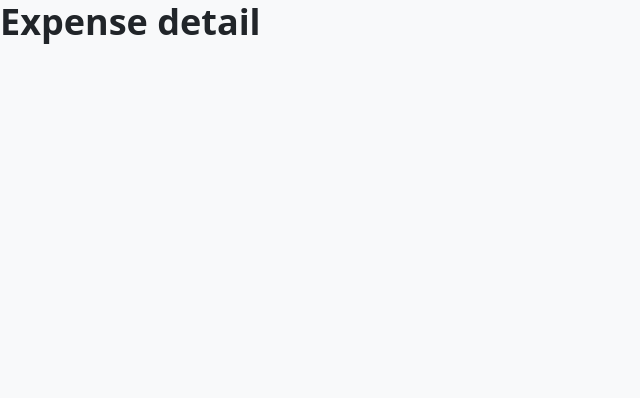
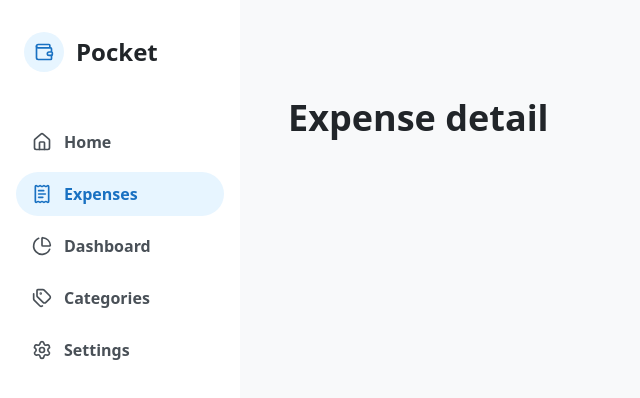
Before and after one commit to sothboomboom/pocket-finance-tracker, a React (Vite) app: page /expenses/1 in a window 1280 px wide. Shown: the top 398 px of the page, without its empty margins (0-640 px from the left). Built offline with nearby package versions, Linux system fonts and the light colour scheme.

Commit message:
add navigation, desktop sidebar, and bottom bar for mobile, and update App with nested routes

```diff
--- a/src/App.jsx
+++ b/src/App.jsx
@@ -1,4 +1,5 @@
 import { Routes, Route } from "react-router-dom";
+import AppLayout from "./components/AppLayout.jsx";
 import HomePage from "./pages/HomePage.jsx";
 import ExpensesPage from "./pages/ExpensesPage.jsx";
 import ExpenseDetailPage from "./pages/ExpenseDetailPage.jsx";
@@ -9,13 +10,15 @@ import SettingsPage from "./pages/SettingsPage.jsx";
 export default function App() {
 	return (
 		<Routes>
-			<Route path="/" element={<HomePage />} />
-			<Route path="/expenses" element={<ExpensesPage />} />
-			{/* /expenses/12 → useParams() gives { id: '12' } */}
-			<Route path="/expenses/:id" element={<ExpenseDetailPage />} />
-			<Route path="/dashboard" element={<DashboardPage />} />
-			<Route path="/categories" element={<CategoriesPage />} />
-			<Route path="/settings" element={<SettingsPage />} />
+			<Route element={<AppLayout />}>
+				<Route index element={<HomePage />} />
+				<Route path="/expenses" element={<ExpensesPage />} />
+				{/* /expenses/12 → useParams() gives { id: '12' } */}
+				<Route path="expenses/:id" element={<ExpenseDetailPage />} />
+				<Route path="dashboard" element={<DashboardPage />} />
+				<Route path="categories" element={<CategoriesPage />} />
+				<Route path="settings" element={<SettingsPage />} />
+			</Route>
 		</Routes>
 	);
 }
--- /dev/null
+++ b/src/components/AppLayout.jsx
@@ -0,0 +1,18 @@
+import { Outlet } from "react-router-dom";
+import Sidebar from "./Sidebar.jsx";
+import BottomTabBar from "./BottomTabBar.jsx";
+import styles from "./AppLayout.module.css";
+
+export default function AppLayout() {
+	return (
+		<div className={styles.shell}>
+			<Sidebar />
+			<main className={styles.main}>
+				<div className={styles.content}>
+					<Outlet />
+				</div>
+			</main>
+			<BottomTabBar />
+		</div>
+	);
+}
--- /dev/null
+++ b/src/components/AppLayout.module.css
@@ -0,0 +1,26 @@
+.shell {
+	min-height: 100vh;
+}
+
+.main {
+	padding: var(--space-section) var(--space-page-x);
+	padding-bottom: calc(
+		var(--tabbar-height) + var(--tabbar-offset) * 2 + var(--sp-24)
+	);
+}
+
+.content {
+	max-width: var(--content-max);
+	margin-inline: auto;
+}
+
+@media (min-width: 1025px) {
+	.shell {
+		display: grid;
+		grid-template-columns: var(--sidebar-width) 1fr;
+	}
+
+	.main {
+		padding-bottom: var(--space-section);
+	}
+}
--- /dev/null
+++ b/src/components/BottomTabBar.jsx
@@ -0,0 +1,27 @@
+import { NavLink } from "react-router-dom";
+import { NAV_ITEMS } from "./navItems.js";
+import styles from "./BottomTabBar.module.css";
+
+// mobile and tablet navigation
+export default function BottomTabBar() {
+	return (
+		<nav className={styles.bar} aria-label="Main">
+			<ul className={styles.list}>
+				{NAV_ITEMS.map(({ to, label, icon: Icon, end }) => (
+					<li key={to} className={styles.item}>
+						<NavLink
+							to={to}
+							end={end}
+							className={({ isActive }) =>
+								`${styles.link} ${isActive ? styles.active : ""}`
+							}
+						>
+							<Icon strokeWidth={2} aria-hidden="true" />
+							<span className={styles.label}>{label}</span>
+						</NavLink>
+					</li>
+				))}
+			</ul>
+		</nav>
+	);
+}
--- /dev/null
+++ b/src/components/BottomTabBar.module.css
@@ -0,0 +1,76 @@
+.bar {
+	position: fixed;
+	left: var(--tabbar-offset);
+	right: var(--tabbar-offset);
+	bottom: calc(var(--tabbar-offset) + env(safe-area-inset-bottom));
+	max-width: var(--content-narrow);
+	margin-inline: auto;
+	background-color: var(--color-surface);
+	border-radius: var(--radius-pill);
+	box-shadow: var(--shadow-md);
+	padding: var(--sp-4);
+}
+
+.list {
+	display: grid;
+	grid-template-columns: repeat(5, 1fr);
+	gap: var(--sp-4);
+	list-style: none;
+}
+
+.link {
+	display: flex;
+	flex-direction: column;
+	align-items: center;
+	justify-content: center;
+	gap: var(--sp-4);
+	min-height: calc(var(--tabbar-height) - var(--sp-8));
+	min-width: var(--touch-target);
+	border-radius: var(--radius-pill);
+	color: var(--color-text-secondary);
+	text-decoration: none;
+	font-size: var(--text-nav-label);
+	font-weight: var(--fw-bold);
+	line-height: var(--lh-heading);
+	transition:
+		background-color var(--dur-fast) var(--ease-standard),
+		color var(--dur-fast) var(--ease-standard),
+		transform var(--dur-fast) var(--ease-standard);
+}
+
+.link:hover {
+	color: var(--color-heading);
+	background-color: var(--color-hover-bg);
+}
+
+.link:active {
+	transform: scale(var(--scale-press));
+}
+
+.active,
+.active:hover {
+	color: var(--color-primary);
+	background-color: var(--color-primary-tint);
+}
+
+@media (min-width: 1025px) {
+	.bar {
+		display: none;
+	}
+}
+
+.link svg {
+	width: var(--icon-md);
+	height: var(--icon-md);
+}
+
+.item {
+	min-width: 0;
+}
+
+.label {
+	max-width: 100%;
+	overflow: hidden;
+	text-overflow: ellipsis;
+	white-space: nowrap;
+}
--- /dev/null
+++ b/src/components/Sidebar.jsx
@@ -0,0 +1,37 @@
+import { NavLink } from "react-router-dom";
+import { Wallet } from "lucide-react";
+import { NAV_ITEMS } from "./navItems.js";
+import styles from "./Sidebar.module.css";
+
+// Desktop navigation (wider than 1024px).
+export default function Sidebar() {
+	return (
+		<header className={styles.sidebar}>
+			<div className={styles.brand}>
+				<span className={styles.logo} aria-hidden="true">
+					<Wallet strokeWidth={2} />
+				</span>
+				<span className={styles.wordmark}>Pocket</span>
+			</div>
+
+			<nav aria-label="Main">
+				<ul className={styles.list}>
+					{NAV_ITEMS.map(({ to, label, icon: Icon, end }) => (
+						<li key={to}>
+							<NavLink
+								to={to}
+								end={end}
+								className={({ isActive }) =>
+									`${styles.link} ${isActive ? styles.active : ""}`
+								}
+							>
+								<Icon strokeWidth={2} aria-hidden="true" />
+								{label}
+							</NavLink>
+						</li>
+					))}
+				</ul>
+			</nav>
+		</header>
+	);
+}
--- /dev/null
+++ b/src/components/Sidebar.module.css
@@ -0,0 +1,85 @@
+.sidebar {
+	display: none;
+}
+
+@media (min-width: 1025px) {
+	.sidebar {
+		display: flex;
+		flex-direction: column;
+		gap: var(--sp-48);
+		position: sticky;
+		top: 0;
+		height: 100vh;
+		padding: var(--sp-32) var(--sp-16);
+		background-color: var(--color-surface);
+	}
+}
+
+.brand {
+	display: flex;
+	align-items: center;
+	gap: var(--sp-12);
+	padding-inline: var(--sp-8);
+}
+
+.logo {
+	display: grid;
+	place-items: center;
+	width: var(--icon-circle-sm);
+	height: var(--icon-circle-sm);
+	border-radius: var(--radius-circle);
+	background-color: var(--color-primary-tint);
+	color: var(--color-primary);
+}
+
+.wordmark {
+	font-size: var(--fs-24);
+	font-weight: var(--fw-extrabold);
+	line-height: var(--lh-heading);
+	color: var(--color-heading);
+}
+
+.list {
+	display: flex;
+	flex-direction: column;
+	gap: var(--sp-8);
+	list-style: none;
+}
+
+.link {
+	display: flex;
+	align-items: center;
+	gap: var(--sp-12);
+	min-height: var(--touch-target);
+	padding: var(--sp-8) var(--sp-16);
+	border-radius: var(--radius-pill);
+	color: var(--color-text-secondary);
+	text-decoration: none;
+	font-size: var(--fs-16);
+	font-weight: var(--fw-bold);
+	transition:
+		background-color var(--dur-fast) var(--ease-standard),
+		color var(--dur-fast) var(--ease-standard),
+		transform var(--dur-fast) var(--ease-standard);
+}
+
+.link:hover {
+	color: var(--color-heading);
+	background-color: var(--color-hover-bg);
+}
+
+.link:active {
+	transform: scale(var(--scale-press));
+}
+
+.active,
+.active:hover {
+	color: var(--color-primary);
+	background-color: var(--color-primary-tint);
+}
+
+.link svg,
+.logo svg {
+	width: var(--icon-md);
+	height: var(--icon-md);
+}
--- /dev/null
+++ b/src/components/navItems.js
@@ -0,0 +1,9 @@
+import { House, ReceiptText, ChartPie, Tags, Settings } from "lucide-react";
+
+export const NAV_ITEMS = [
+	{ to: "/", label: "Home", icon: House, end: true },
+	{ to: "/expenses", label: "Expenses", icon: ReceiptText },
+	{ to: "/dashboard", label: "Dashboard", icon: ChartPie },
+	{ to: "/categories", label: "Categories", icon: Tags },
+	{ to: "/settings", label: "Settings", icon: Settings },
+];
```
